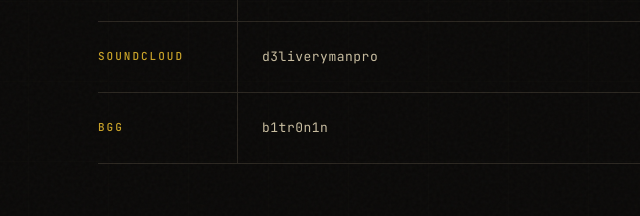
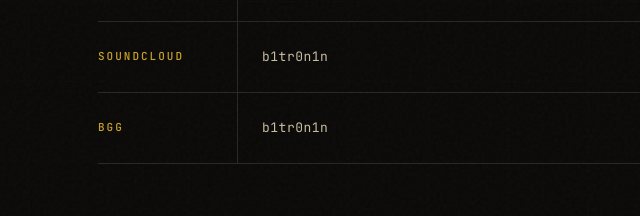
Before and after one commit to B1tR0n1n/b1tr0n1n.github.io, a plain HTML site: page contact.html in a window 1280 px wide. Shown: the part 559-775 px from the top of the page, 132-772 px from the left. Drawn offline with nearby package versions, Linux system fonts and the light colour scheme.

Commit message:
Update SoundCloud link to new username

```diff
--- a/contact.html
+++ b/contact.html
@@ -72,7 +72,7 @@
     </div>
     <div class="contact-row">
       <div class="contact-label">SoundCloud</div>
-      <div class="contact-value"><a href="https://soundcloud.com/d3liverymanpro" target="_blank" rel="noopener">d3liverymanpro</a></div>
+      <div class="contact-value"><a href="https://soundcloud.com/b1tr0n1n" target="_blank" rel="noopener">b1tr0n1n</a></div>
     </div>
     <div class="contact-row">
       <div class="contact-label">BGG</div>
```
